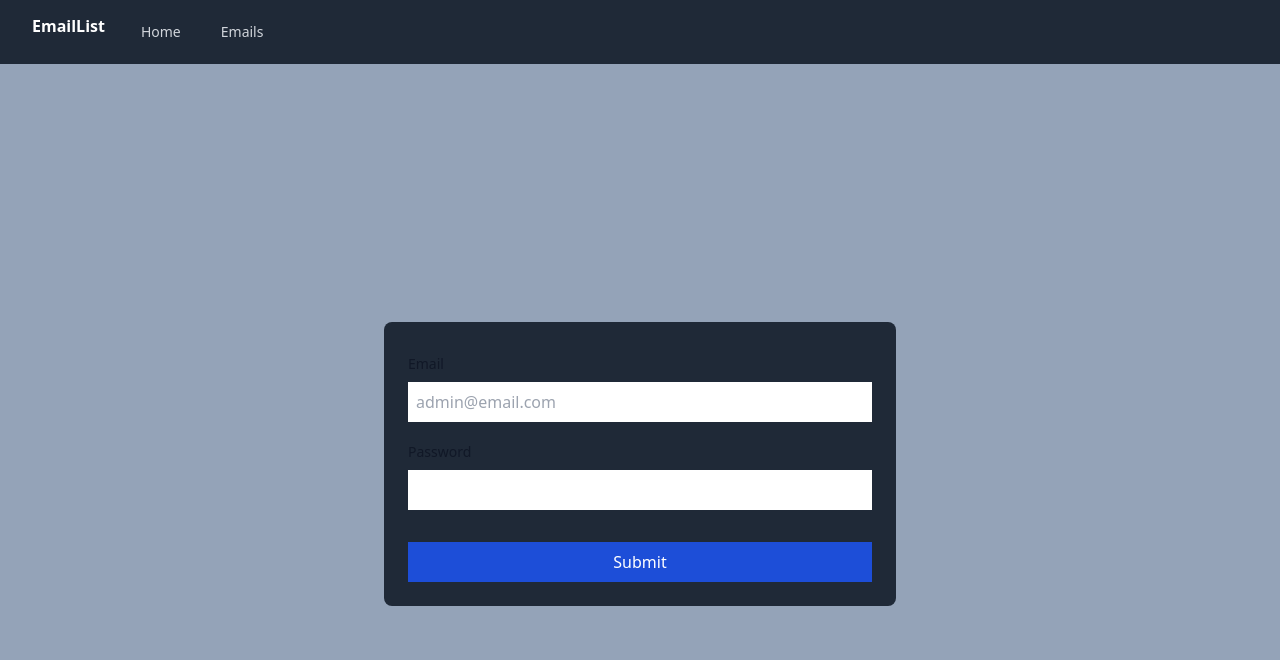
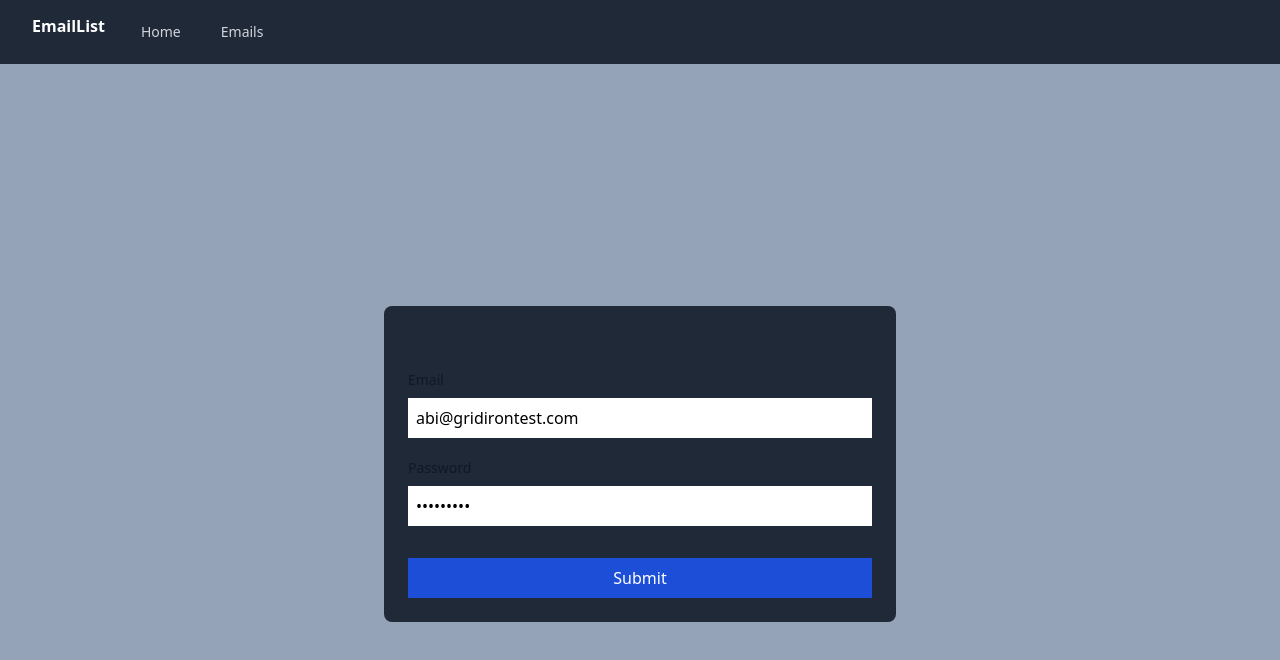
Before and after one commit to pjmiles/listemail-app, a Vue app in the folder listemail/: page / in a window 1280 px wide. Shown: the top 660 px of the page. Built offline with nearby package versions, Linux system fonts and the light colour scheme.

Commit message:
Login adjusted

```diff
--- a/listemail/src/views/LoginView.vue
+++ b/listemail/src/views/LoginView.vue
@@ -2,7 +2,7 @@
 <template>
   <div class="flex items-center justify-center h-screen">
     <form @submit.prevent="login" class="w-2/5 mx-auto bg-gray-800 p-6 rounded-lg">
-            <div class="h-2">
+      <div class="h-10">
         <p v-if="error" class="text-red-500 mt-2 text-center">{{ error }}</p>
       </div>
       <div class="mb-5">
@@ -20,32 +20,34 @@
 
 
 <script>
-import axios from 'axios';
 import axiosInstace from '../axios/axiosInstance';
 export default {
   data() {
     return {
-            email: '',
-            password: '',
+      email: 'abi@gridirontest.com',
+      password: 'password1',
       error: ''
     };
   },
   methods: {
     async login() {
       try {
-                const response = await axios.post('http://localhost:5173/login', {
+        const response = await axiosInstace.post('/login', {
           email: this.email,
           password: this.password
         });
+        if (response.status === 200) {
           console.log('Login successful', response.data);
           localStorage.setItem('token', response.data.token);
           this.$router.push('/table');
+        }
       } catch (error) {
         if (error.response) {
           this.error = error.response.data.message;
         } else {
           this.error = 'An error occurred. Please try again.';
         }
+        this.error = 'An error occurred. Please try again.';
         console.error('Login error', error);
       }
     }
```
Lines whose indentation alone changed are shown as unchanged.
